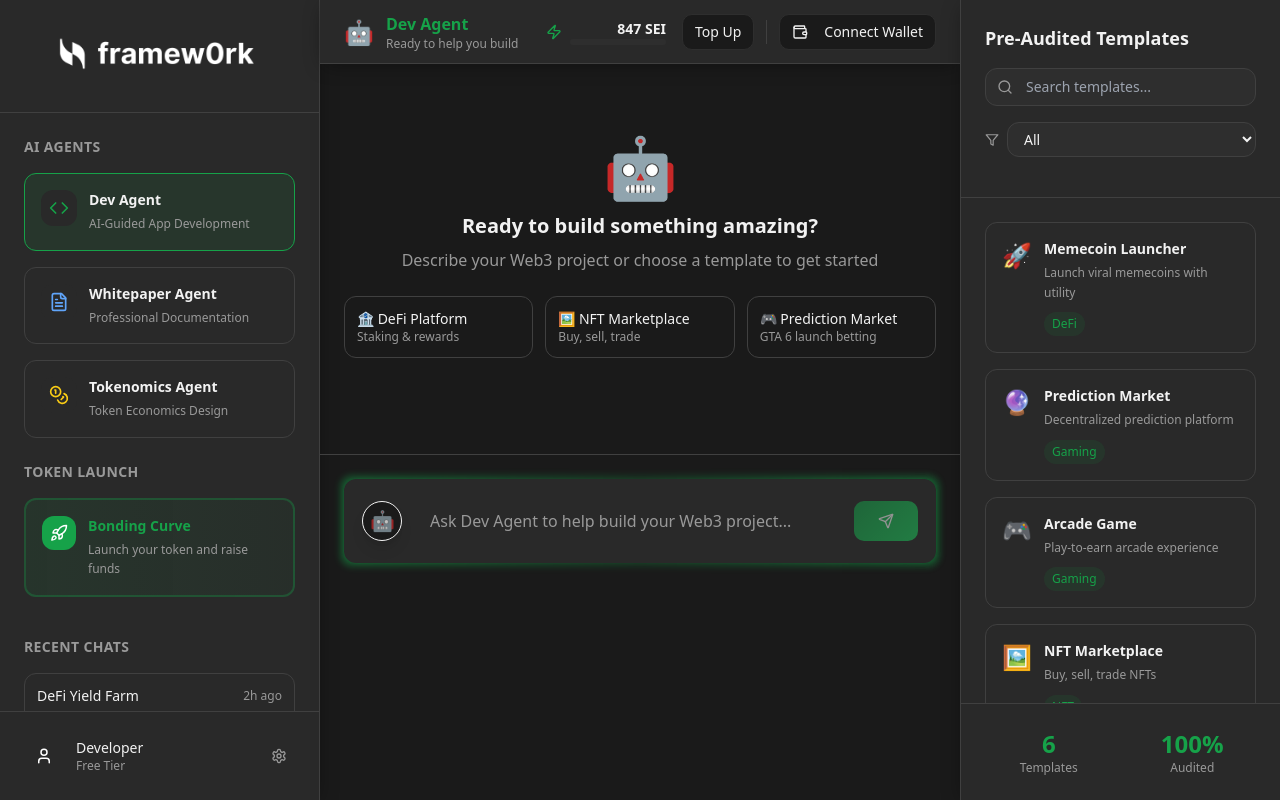
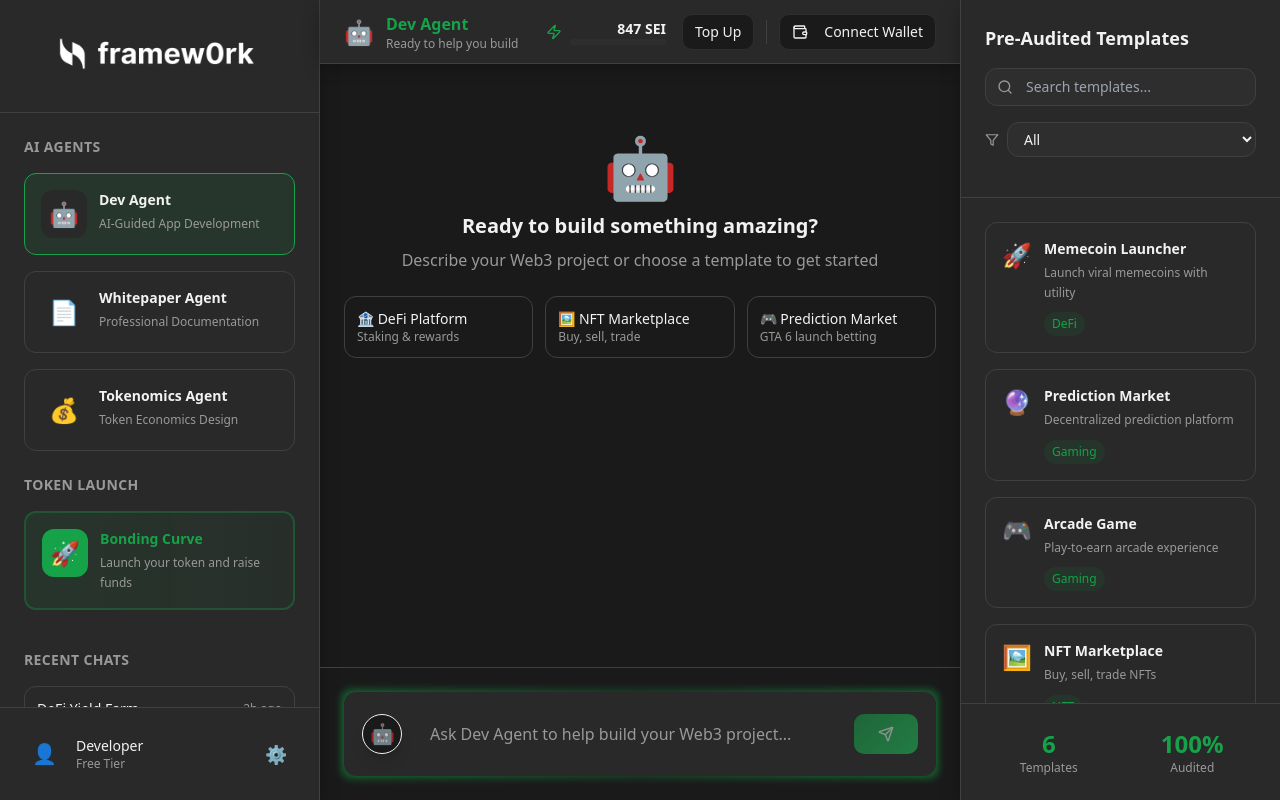
Before and after one commit to adityacespl/dummy-data-buddy, a React (Vite) app: page / in a window 1280 px wide. Built offline with nearby package versions, Linux system fonts and the light colour scheme.

Commit message:
Fix chatbox positioning and update agent icons
The chatbox will be fixed to the bottom of the screen. The icons for AI agents in the left menu will be replaced with emojis.

```diff
--- a/src/components/CenterPanel.tsx
+++ b/src/components/CenterPanel.tsx
@@ -87,7 +87,7 @@ export const CenterPanel = ({
   };
 
   return (
-    <div className="flex-1 flex flex-col">
+    <div className="flex-1 flex flex-col h-full">
       {/* Header */}
       <div className="h-16 border-b border-border panel-bg px-6 flex items-center justify-between">
         <div className="flex items-center space-x-3">
--- a/src/components/LeftPanel.tsx
+++ b/src/components/LeftPanel.tsx
@@ -1,4 +1,4 @@
-import { Code, FileText, Coins, Settings, User, Rocket } from 'lucide-react';
+import { Settings, User, Rocket } from 'lucide-react';
 import { AgentType, ChatHistory } from './Framew0rkApp';
 import { useNavigate } from 'react-router-dom';
 
@@ -16,21 +16,21 @@ export const LeftPanel = ({ selectedAgent, onAgentSelect, chatHistories }: LeftP
       id: 'dev' as AgentType,
       name: 'Dev Agent',
       description: 'AI-Guided App Development',
-      icon: Code,
+      emoji: '🤖',
       color: 'text-primary'
     },
     {
       id: 'whitepaper' as AgentType,
       name: 'Whitepaper Agent',
       description: 'Professional Documentation',
-      icon: FileText,
+      emoji: '📄',
       color: 'text-blue-400'
     },
     {
       id: 'tokenomics' as AgentType,
       name: 'Tokenomics Agent',
       description: 'Token Economics Design',
-      icon: Coins,
+      emoji: '💰',
       color: 'text-yellow-400'
     }
   ];
@@ -64,7 +64,6 @@ export const LeftPanel = ({ selectedAgent, onAgentSelect, chatHistories }: LeftP
           AI Agents
         </h2>
         {agents.map((agent) => {
-          const Icon = agent.icon;
           return (
             <button
               key={agent.id}
@@ -76,10 +75,8 @@ export const LeftPanel = ({ selectedAgent, onAgentSelect, chatHistories }: LeftP
               }`}
             >
               <div className="flex items-start space-x-3">
-                <div className={`p-2 rounded-lg bg-card ${
-                  selectedAgent === agent.id ? 'text-primary' : agent.color
-                }`}>
-                  <Icon size={20} />
+                <div className={`p-2 rounded-lg bg-card flex items-center justify-center`}>
+                  <span className="text-2xl">{agent.emoji}</span>
                 </div>
                 <div className="flex-1 min-w-0">
                   <h3 className="font-semibold text-sm">{agent.name}</h3>
@@ -103,8 +100,8 @@ export const LeftPanel = ({ selectedAgent, onAgentSelect, chatHistories }: LeftP
           className="w-full p-4 rounded-xl border-2 border-primary/30 bg-gradient-to-r from-primary/10 to-primary/5 hover:from-primary/20 hover:to-primary/10 transition-all duration-300 text-left group glow-border"
         >
           <div className="flex items-start space-x-3">
-            <div className="p-2 rounded-lg bg-primary text-white group-hover:scale-110 transition-transform">
-              <Rocket size={18} />
+            <div className="p-2 rounded-lg bg-primary flex items-center justify-center group-hover:scale-110 transition-transform">
+              <span className="text-2xl">🚀</span>
             </div>
             <div>
               <h3 className="font-semibold text-sm text-primary">Bonding Curve</h3>
@@ -147,14 +144,14 @@ export const LeftPanel = ({ selectedAgent, onAgentSelect, chatHistories }: LeftP
       <div className="p-6 border-t border-border">
         <div className="flex items-center space-x-3">
           <div className="w-10 h-10 bg-gradient-primary rounded-full flex items-center justify-center">
-            <User size={18} className="text-white" />
+            <span className="text-xl">👤</span>
           </div>
           <div className="flex-1">
             <p className="font-medium text-sm">Developer</p>
             <p className="text-xs text-muted-foreground">Free Tier</p>
           </div>
           <button className="p-2 hover:bg-accent rounded-lg transition-colors">
-            <Settings size={16} className="text-muted-foreground" />
+            <span className="text-lg">⚙️</span>
           </button>
         </div>
       </div>
```
